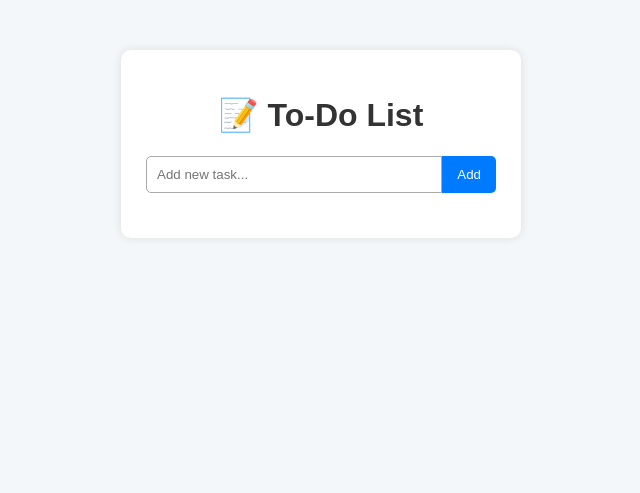
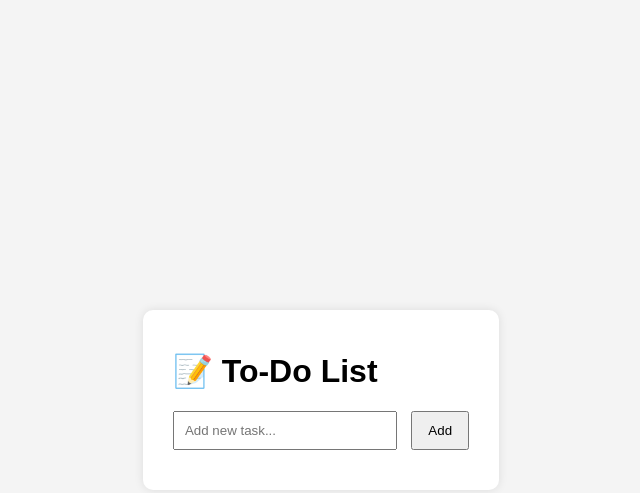
Before and after one commit to Ashutosh007777/Todoapp, a plain HTML site: page frontend/index.html in a window 1280 px wide. Shown: the whole page, without its empty margins (319-959 px from the left). Drawn offline with Linux system fonts and the light colour scheme.

```diff
--- a/frontend/style.css
+++ b/frontend/style.css
@@ -1,61 +1,42 @@
+/* General styles using system fonts */
 body {
-  background: #f4f7fa;
-  font-family: Arial, sans-serif;
+  font-family: Arial, Helvetica, sans-serif;
+  background-color: #f4f4f4;
   display: flex;
   justify-content: center;
-  margin-top: 50px;
+  align-items: center;
+  height: 100vh;
+  margin: 0;
 }
 
 .container {
-  background: white;
-  padding: 25px;
+  background: #fff;
+  padding: 20px 30px;
   border-radius: 10px;
-  width: 350px;
   box-shadow: 0 0 10px rgba(0,0,0,0.1);
 }
 
-h1 {
-  text-align: center;
-  color: #333;
-}
-
-.input-box {
-  display: flex;
-  margin-bottom: 20px;
-}
-
 input {
-  flex: 1;
   padding: 10px;
-  border: 1px solid #aaa;
-  border-radius: 5px 0 0 5px;
+  width: 200px;
+  margin-right: 10px;
 }
 
 button {
-  background: #007bff;
-  color: white;
-  border: none;
   padding: 10px 15px;
-  border-radius: 0 5px 5px 0;
   cursor: pointer;
-}
-
-button:hover {
-  background: #0056b3;
 }
 
 ul {
   list-style: none;
   padding: 0;
+  margin-top: 20px;
 }
 
 li {
-  background: #f8f9fa;
-  margin: 5px 0;
-  padding: 10px;
-  border-radius: 5px;
   display: flex;
   justify-content: space-between;
+  padding: 5px 0;
 }
 
 li.done {
```
